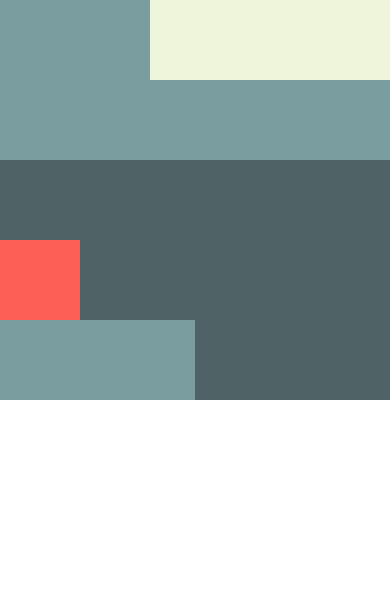
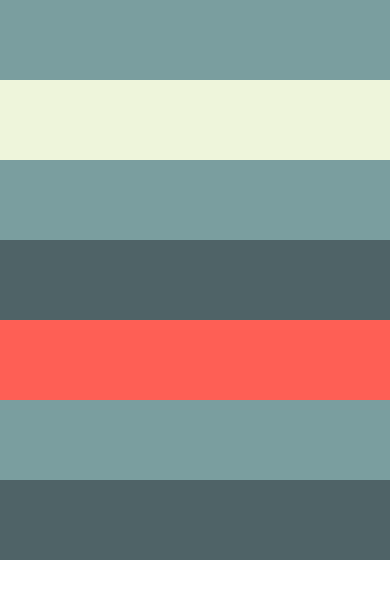
Before and after one commit to SalimovaNellia/responsive-page-with-flexboxes, a plain HTML site: page index.html in a window 390 px wide. Drawn offline with Linux system fonts and the light colour scheme.

Commit message:
Responsive fixing

```diff
--- a/styles.css
+++ b/styles.css
@@ -55,4 +55,8 @@
         display: block;
         width: 100%;
     }
+
+    .item {
+        width: 100%;
+    }
 }
```
